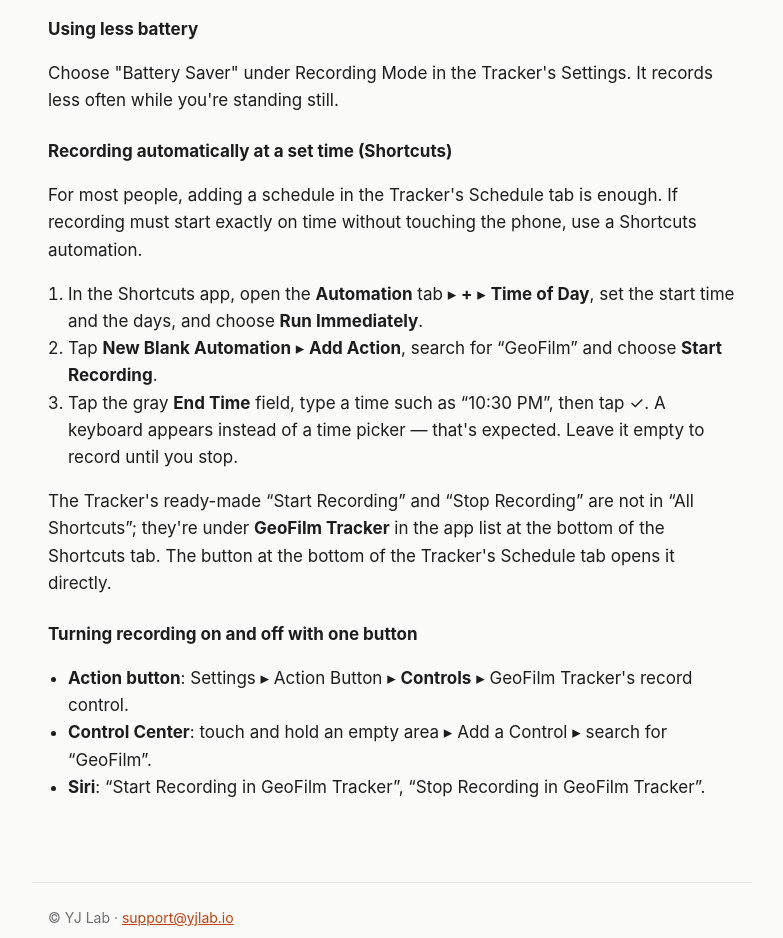
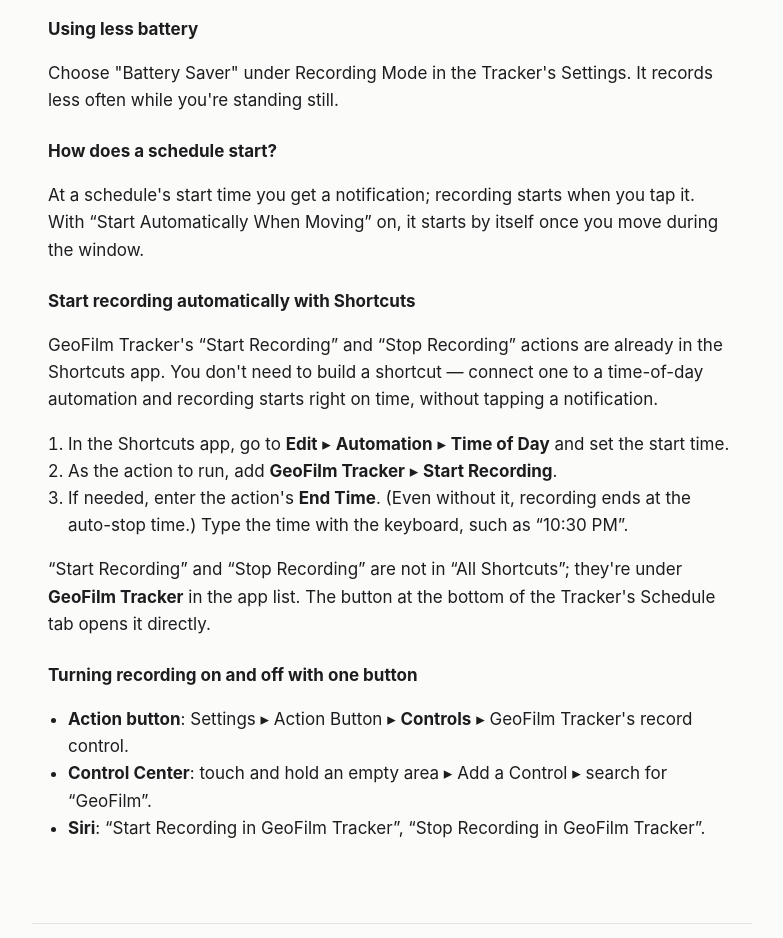
Before and after one commit to youngjaenah/geofilm-landing, a plain HTML site: page support/index.html in a window 1280 px wide. Shown: the part 960-1898 px from the top of the page, without its empty margins (248-1031 px from the left). Drawn offline with Linux system fonts and the light colour scheme.

Commit message:
Support: how schedules start; Shortcuts steps match the app
Co-Authored-By: Claude Opus 5.5 <noreply@anthropic.com>

```diff
--- a/support/index.html
+++ b/support/index.html
@@ -37,14 +37,16 @@
     <p>기본값인 XMP 사이드카와 사본 기록은 원본을 건드리지 않습니다. "원본에 기록"을 고를 때만 원본이 수정되며, 백업을 함께 만들 수 있습니다.</p>
     <h3>배터리를 덜 쓰려면</h3>
     <p>트래커 설정의 기록 방식에서 "절전"을 고르세요. 정지 중에는 기록 간격이 길어집니다.</p>
-    <h3>정해진 시각에 자동으로 기록하려면 (단축어)</h3>
-    <p>대부분은 트래커의 스케줄 탭에서 스케줄을 추가하는 것으로 충분합니다. 정각에 손대지 않고 시작해야 한다면 단축어 자동화를 쓰세요.</p>
+    <h3>스케줄은 어떻게 시작되나요?</h3>
+    <p>스케줄의 시작 시각에 알림이 오고, 알림을 눌러야 기록이 시작됩니다. “이동하면 자동으로 시작”을 켜면 구간 안에서 움직일 때 알아서 시작합니다.</p>
+    <h3>단축어로 자동 기록 시작하기</h3>
+    <p>단축어 앱에는 GeoFilm Tracker의 “기록 시작”과 “기록 종료” 동작이 이미 등록되어 있습니다. 단축어를 새로 만들 필요 없이, 시간 자동화에 연결하기만 하면 알림을 누르지 않아도 정각에 바로 시작합니다.</p>
     <ol>
-      <li>단축어 앱 ▸ 아래쪽 <b>자동화</b> 탭 ▸ <b>+</b> ▸ <b>특정 시간</b>에서 시작 시각과 반복할 요일을 정하고 <b>즉시 실행</b>을 고릅니다.</li>
-      <li><b>새로운 빈 자동화</b> ▸ <b>동작 추가</b>에서 “GeoFilm”을 검색해 <b>기록 시작</b>을 고릅니다.</li>
-      <li>회색 <b>종료 시각</b> 칸을 누르고 “오후 10:30”처럼 직접 입력한 뒤 ✓를 누릅니다. 시간 선택기 대신 키보드가 뜨는 것이 정상입니다. 비워 두면 직접 끌 때까지 기록합니다.</li>
+      <li>단축어 앱에서 <b>편집</b> ▸ <b>자동화</b> ▸ <b>특정 시간</b>에서 시작 시각을 설정합니다.</li>
+      <li>실행할 동작으로 <b>GeoFilm Tracker</b> ▸ <b>기록 시작</b>을 추가합니다.</li>
+      <li>필요하면 동작의 <b>종료 시각</b>을 입력합니다. (설정하지 않아도 자동 종료 시간에 종료됩니다.) 시각은 “오후 10:30”처럼 키보드로 입력합니다.</li>
     </ol>
-    <p>트래커가 제공하는 “기록 시작·기록 종료”는 단축어 앱의 “모든 단축어”가 아니라, 단축어 탭 아래쪽 앱 목록의 <b>GeoFilm Tracker</b>에 있습니다. 트래커의 스케줄 탭 맨 아래 버튼으로도 바로 열 수 있습니다.</p>
+    <p>“기록 시작·기록 종료”는 단축어 앱의 “모든 단축어”가 아니라 앱 목록의 <b>GeoFilm Tracker</b>에 있습니다. 트래커 스케줄 탭 맨 아래 버튼으로도 바로 열 수 있습니다.</p>
     <h3>버튼 하나로 기록을 켜고 끄려면</h3>
     <ul>
       <li><b>동작 버튼</b>: 설정 ▸ 동작 버튼 ▸ <b>제어</b> ▸ GeoFilm Tracker의 기록 버튼.</li>
@@ -73,14 +75,16 @@
     <p>The default XMP sidecar and the copy option leave originals untouched. Only "Write to Original" changes the file, and it can keep a backup.</p>
     <h3>Using less battery</h3>
     <p>Choose "Battery Saver" under Recording Mode in the Tracker's Settings. It records less often while you're standing still.</p>
-    <h3>Recording automatically at a set time (Shortcuts)</h3>
-    <p>For most people, adding a schedule in the Tracker's Schedule tab is enough. If recording must start exactly on time without touching the phone, use a Shortcuts automation.</p>
+    <h3>How does a schedule start?</h3>
+    <p>At a schedule's start time you get a notification; recording starts when you tap it. With “Start Automatically When Moving” on, it starts by itself once you move during the window.</p>
+    <h3>Start recording automatically with Shortcuts</h3>
+    <p>GeoFilm Tracker's “Start Recording” and “Stop Recording” actions are already in the Shortcuts app. You don't need to build a shortcut — connect one to a time-of-day automation and recording starts right on time, without tapping a notification.</p>
     <ol>
-      <li>In the Shortcuts app, open the <b>Automation</b> tab ▸ <b>+</b> ▸ <b>Time of Day</b>, set the start time and the days, and choose <b>Run Immediately</b>.</li>
-      <li>Tap <b>New Blank Automation</b> ▸ <b>Add Action</b>, search for “GeoFilm” and choose <b>Start Recording</b>.</li>
-      <li>Tap the gray <b>End Time</b> field, type a time such as “10:30 PM”, then tap ✓. A keyboard appears instead of a time picker — that's expected. Leave it empty to record until you stop.</li>
+      <li>In the Shortcuts app, go to <b>Edit</b> ▸ <b>Automation</b> ▸ <b>Time of Day</b> and set the start time.</li>
+      <li>As the action to run, add <b>GeoFilm Tracker</b> ▸ <b>Start Recording</b>.</li>
+      <li>If needed, enter the action's <b>End Time</b>. (Even without it, recording ends at the auto-stop time.) Type the time with the keyboard, such as “10:30 PM”.</li>
     </ol>
-    <p>The Tracker's ready-made “Start Recording” and “Stop Recording” are not in “All Shortcuts”; they're under <b>GeoFilm Tracker</b> in the app list at the bottom of the Shortcuts tab. The button at the bottom of the Tracker's Schedule tab opens it directly.</p>
+    <p>“Start Recording” and “Stop Recording” are not in “All Shortcuts”; they're under <b>GeoFilm Tracker</b> in the app list. The button at the bottom of the Tracker's Schedule tab opens it directly.</p>
     <h3>Turning recording on and off with one button</h3>
     <ul>
       <li><b>Action button</b>: Settings ▸ Action Button ▸ <b>Controls</b> ▸ GeoFilm Tracker's record control.</li>
```
